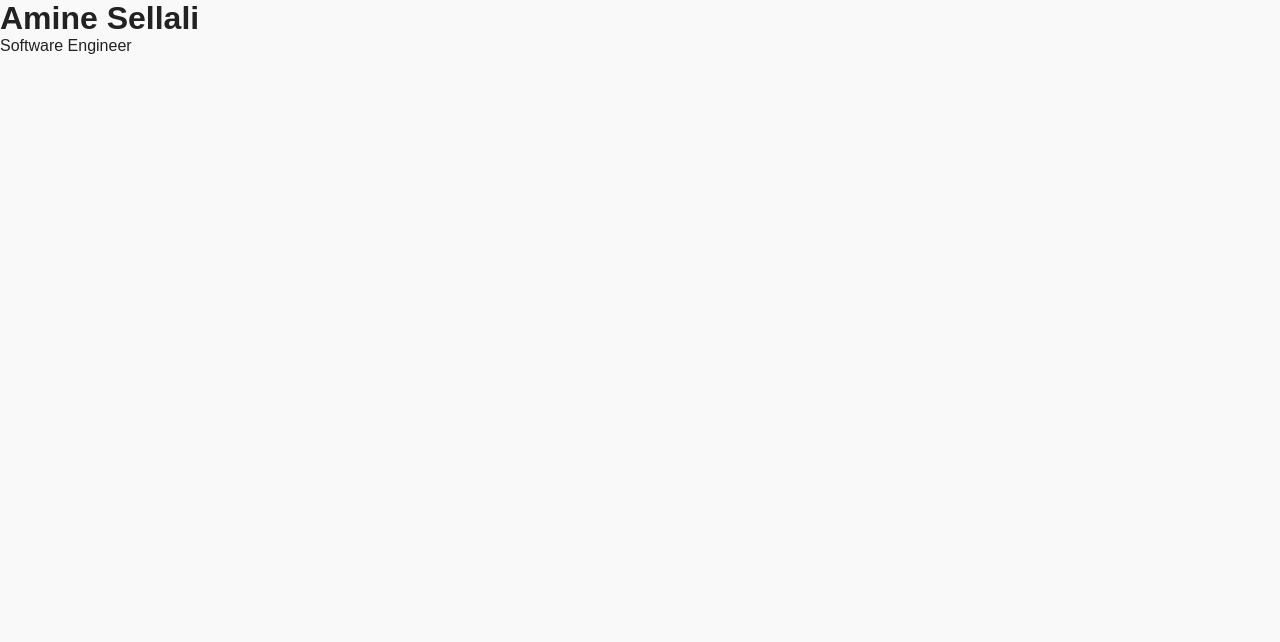
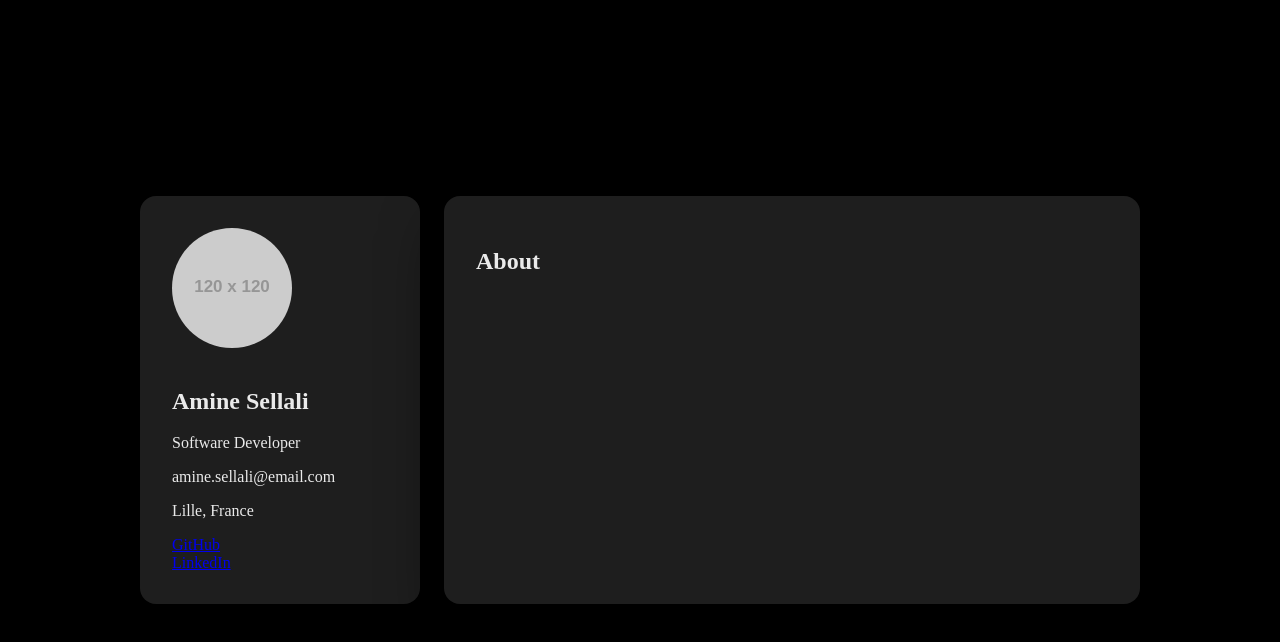
Before and after one commit to amine-sellali/portfolio, a React (Vite) app: page /about in a window 1280 px wide. Shown: the top 642 px of the page. Built offline with nearby package versions, Linux system fonts and the light colour scheme.

Commit message:
creation of layouts

```diff
--- a/package.json
+++ b/package.json
@@ -11,7 +11,8 @@
   },
   "dependencies": {
     "react": "^19.2.0",
-    "react-dom": "^19.2.0"
+    "react-dom": "^19.2.0",
+    "react-router-dom": "^7.13.0"
   },
   "devDependencies": {
     "@eslint/js": "^9.39.1",
--- a/src/App.jsx
+++ b/src/App.jsx
@@ -1,9 +1,23 @@
+import { BrowserRouter, Routes, Route, Navigate } from "react-router-dom";
+import MainLayout from "./layout/MainLayout";
+import About from "./pages/About";
+import Resume from "./pages/Resume";
+import Portfolio from "./pages/Portfolio";
+import Contact from "./pages/Contact";
+
 function App() {
   return (
-    <div>
-      <h1>Amine Sellali</h1>
-      <p>Software Engineer</p>
-    </div>
+    <BrowserRouter>
+      <Routes>
+        <Route element={<MainLayout />}>
+          <Route path="/" element={<Navigate to="/about" />} />
+          <Route path="/about" element={<About />} />
+          <Route path="/resume" element={<Resume />} />
+          <Route path="/portfolio" element={<Portfolio />} />
+          <Route path="/contact" element={<Contact />} />
+        </Route>
+      </Routes>
+    </BrowserRouter>
   );
 }
 
--- /dev/null
+++ b/src/components/SideBar.jsx
@@ -0,0 +1,24 @@
+function Sidebar() {
+    return (
+        <aside className="sidebar">
+            <img
+                src="https://via.placeholder.com/120"
+                alt="Profile"
+                style={{ borderRadius: "50%", marginBottom: "1rem" }}
+            />
+
+            <h2>Amine Sellali</h2>
+            <p>Software Developer</p>
+
+            <p>amine.sellali@email.com</p>
+            <p>Lille, France</p>
+
+            <div>
+                <a href="#">GitHub</a><br />
+                <a href="#">LinkedIn</a>
+            </div>
+        </aside>
+    );
+}
+
+export default Sidebar;
--- a/src/index.css
+++ b/src/index.css
@@ -1,11 +1,68 @@
+html,
+body,
+#root {
+  width: 100%;
+  height: 100%;
+  margin: 0;
+}
+
 * {
-  margin: 0;
-  padding: 0;
   box-sizing: border-box;
 }
 
-body {
-  font-family: Arial, Helvetica, sans-serif;
-  background-color: #f9f9f9;
-  color: #222;
+/* Background */
+.background {
+  min-height: 100vh;
+  background-color: #000000;
+  display: flex;
+  justify-content: center;
+  align-items: center;
+  padding: 60px;
 }
+
+/* Main card */
+.app-container {
+  display: flex;
+  max-width: 1000px;
+  width: 100%;
+  background-color: #1e1e1e;
+  border-radius: 16px;
+  box-shadow: 0 30px 60px rgba(0, 0, 0, 0.7);
+  overflow: hidden;
+}
+
+/* Right content */
+.content {
+  flex: 1;
+  padding: 2rem;
+  color: #eaeaea;
+}
+
+/* Layout wrapper */
+.layout {
+  display: flex;
+  gap: 24px;
+  /* ESPACE ENTRE LES CARTES */
+  max-width: 1000px;
+  width: 100%;
+}
+
+/* Sidebar card */
+.sidebar {
+  width: 280px;
+  background-color: #1e1e1e;
+  border-radius: 16px;
+  padding: 2rem;
+  color: #eaeaea;
+  box-shadow: 0 30px 60px rgba(0, 0, 0, 0.7);
+}
+
+/* Content card */
+.content-card {
+  flex: 1;
+  background-color: #1e1e1e;
+  border-radius: 16px;
+  padding: 2rem;
+  color: #eaeaea;
+  box-shadow: 0 30px 60px rgba(0, 0, 0, 0.7);
+}
--- /dev/null
+++ b/src/layout/MainLayout.jsx
@@ -0,0 +1,17 @@
+import { Outlet } from "react-router-dom";
+import Sidebar from "../components/Sidebar";
+
+function MainLayout() {
+    return (
+        <div className="background">
+            <div className="layout">
+                <Sidebar />
+                <main className="content-card">
+                    <Outlet />
+                </main>
+            </div>
+        </div>
+    );
+}
+
+export default MainLayout;
--- /dev/null
+++ b/src/pages/About.jsx
@@ -0,0 +1,5 @@
+function About() {
+    return <h2>About</h2>;
+}
+
+export default About;
--- /dev/null
+++ b/src/pages/Contact.jsx
@@ -0,0 +1,5 @@
+function Contact() {
+    return <h2>Contact</h2>;
+}
+
+export default Contact;
--- /dev/null
+++ b/src/pages/Portfolio.jsx
@@ -0,0 +1,5 @@
+function Portfolio() {
+    return <h2>Portfolio</h2>;
+}
+
+export default Portfolio;
--- /dev/null
+++ b/src/pages/Resume.jsx
@@ -0,0 +1,5 @@
+function Resume() {
+    return <h2>Resume</h2>;
+}
+
+export default Resume;
```
Also changed, not shown: src/components/Header.jsx (added), 1 other file (tests, documents, lock files or other folders).
